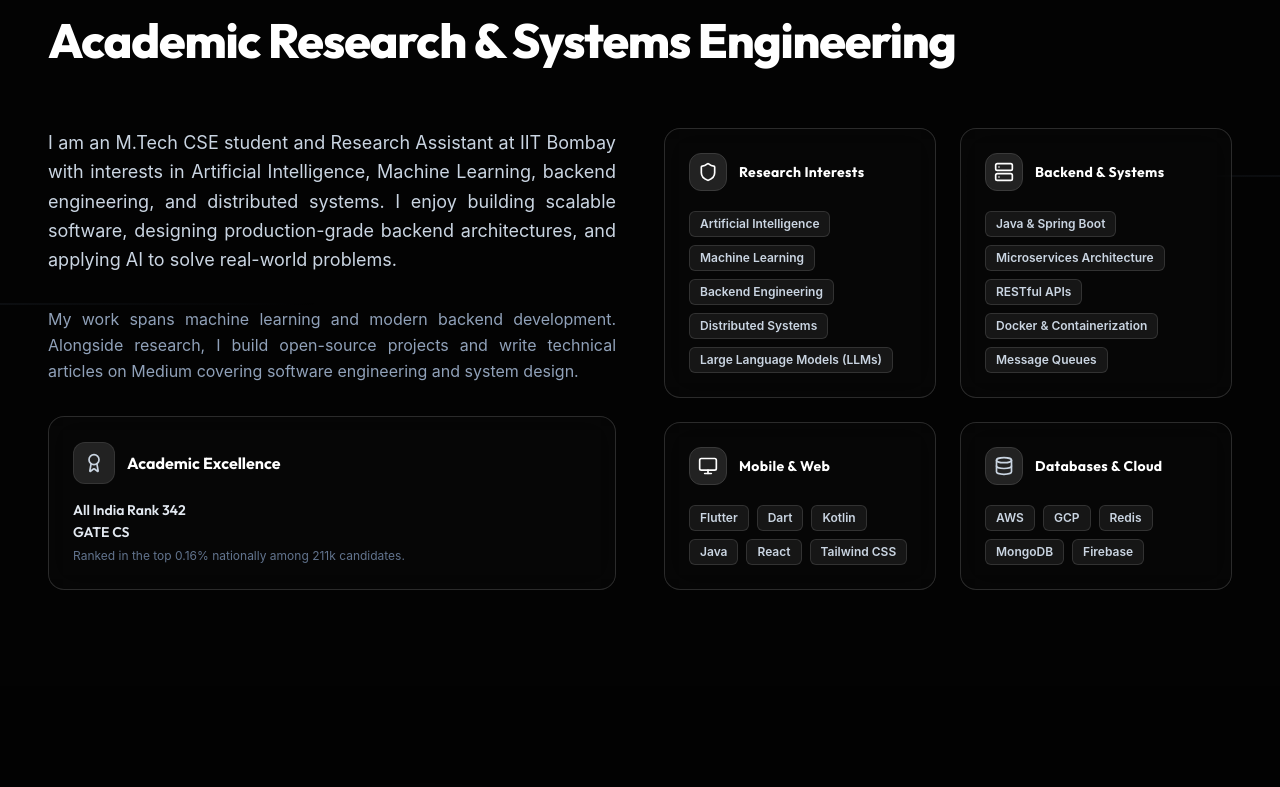
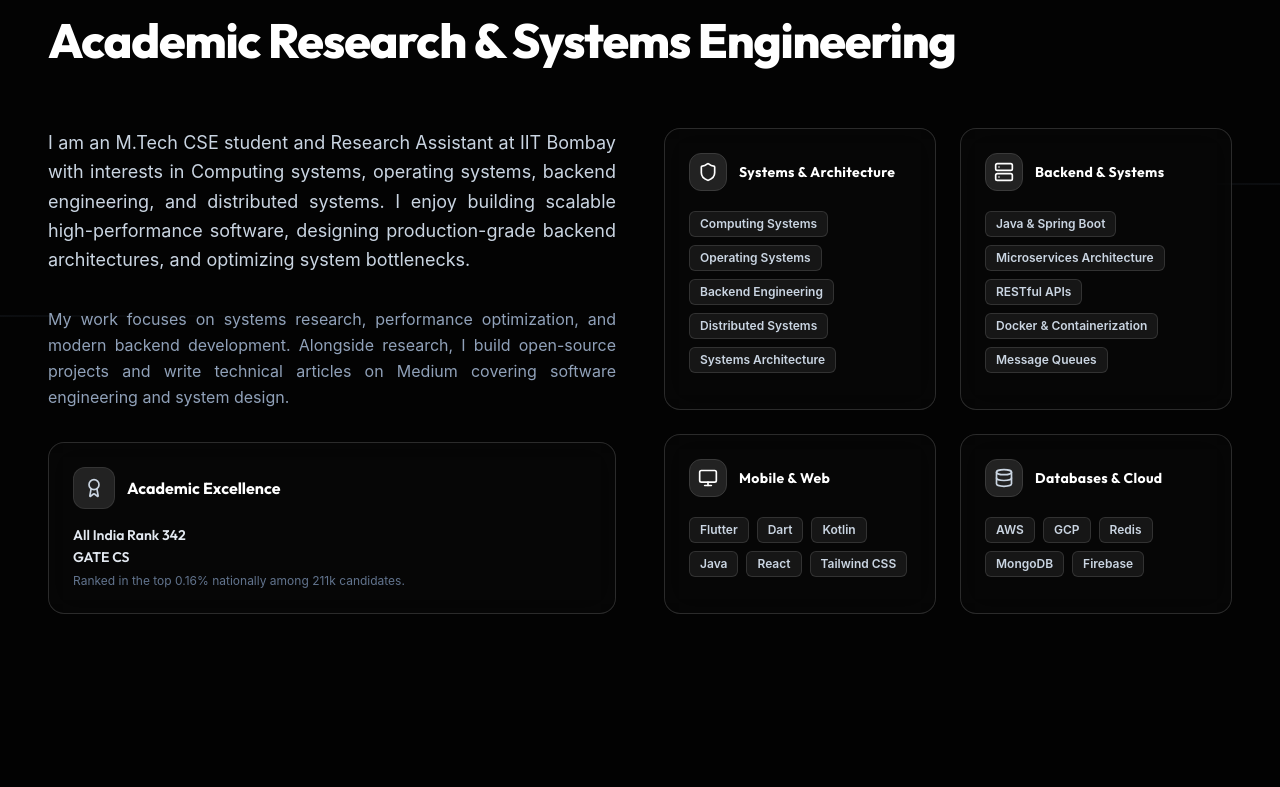
Before and after one commit to PARTH-THAKOR/MTech-Portfolio, a React (Vite) app: page / in a window 1280 px wide. Shown: the part 800-1587 px from the top of the page. Built offline with nearby package versions, Linux system fonts and the light colour scheme.

Commit message:
feat: Align profile to Computing Systems & update contact email

```diff
--- a/src/components/About.tsx
+++ b/src/components/About.tsx
@@ -3,9 +3,9 @@ import { Award, Server, Monitor, Shield, Database } from 'lucide-react';
 export default function About() {
   const skillCategories = [
     {
-      title: 'Research Interests',
+      title: 'Systems & Architecture',
       icon: <Shield className="w-5 h-5 text-white" />,
-      skills: ['Artificial Intelligence', 'Machine Learning', 'Backend Engineering', 'Distributed Systems', 'Large Language Models (LLMs)']
+      skills: ['Computing Systems', 'Operating Systems', 'Backend Engineering', 'Distributed Systems', 'Systems Architecture']
     },
     {
       title: 'Backend & Systems',
@@ -43,10 +43,10 @@ export default function About() {
           <div className="lg:col-span-6 flex flex-col justify-between">
             <div className="space-y-8 mb-8">
               <p className="text-lg text-slate-300 leading-relaxed text-justify">
-                I am an M.Tech CSE student and Research Assistant at IIT Bombay with interests in Artificial Intelligence, Machine Learning, backend engineering, and distributed systems. I enjoy building scalable software, designing production-grade backend architectures, and applying AI to solve real-world problems.
+                I am an M.Tech CSE student and Research Assistant at IIT Bombay with interests in Computing systems, operating systems, backend engineering, and distributed systems. I enjoy building scalable high-performance software, designing production-grade backend architectures, and optimizing system bottlenecks.
               </p>
               <p className="text-slate-400 leading-relaxed text-justify">
-                My work spans machine learning and modern backend development. Alongside research, I build open-source projects and write technical articles on Medium covering software engineering and system design.
+                My work focuses on systems research, performance optimization, and modern backend development. Alongside research, I build open-source projects and write technical articles on Medium covering software engineering and system design.
               </p>
             </div>
 
--- a/src/components/Contact.tsx
+++ b/src/components/Contact.tsx
@@ -29,7 +29,7 @@ export default function Contact() {
                   <Mail className="w-6 h-6" />
                 </div>
                 <a
-                  href="mailto:work.parthsinh@gmail.com"
+                  href="mailto:parthsinh@cse.iitb.ac.in"
                   className="p-2.5 rounded-lg bg-slate-900 hover:bg-slate-850 hover:text-white text-slate-400 border border-slate-800 transition-all active:scale-95 flex items-center gap-1.5 text-xs font-semibold"
                   title="Send Mail"
                 >
@@ -43,10 +43,10 @@ export default function Contact() {
               </p>
             </div>
             <a
-              href="mailto:work.parthsinh@gmail.com"
+              href="mailto:parthsinh@cse.iitb.ac.in"
               className="text-lg font-bold text-white hover:text-slate-300 transition-colors inline-flex items-center gap-1.5 self-start group/link"
             >
-              <span>work.parthsinh@gmail.com</span>
+              <span>parthsinh@cse.iitb.ac.in</span>
             </a>
           </div>
 
--- a/src/components/Hero.tsx
+++ b/src/components/Hero.tsx
@@ -11,7 +11,7 @@ export default function Hero({ onOpenIdCard }: HeroProps) {
     'Research Assistant',
     'Backend Developer',
     'Microservices Developer',
-    'Applied Machine Learning',
+    'Distributed Systems',
     'Technical Writer @ Medium',
   ];
 
```
